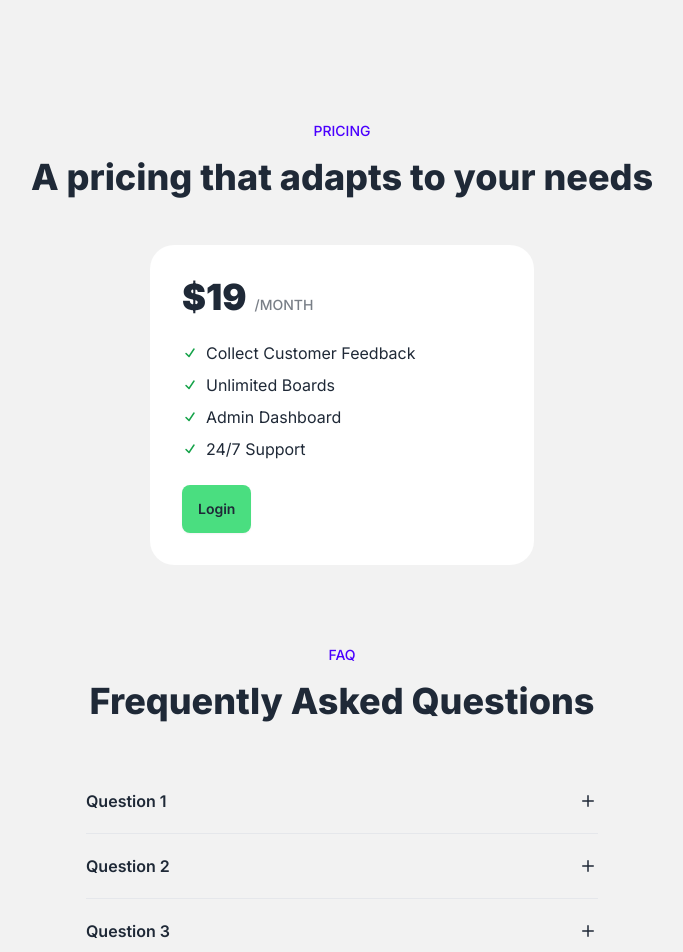
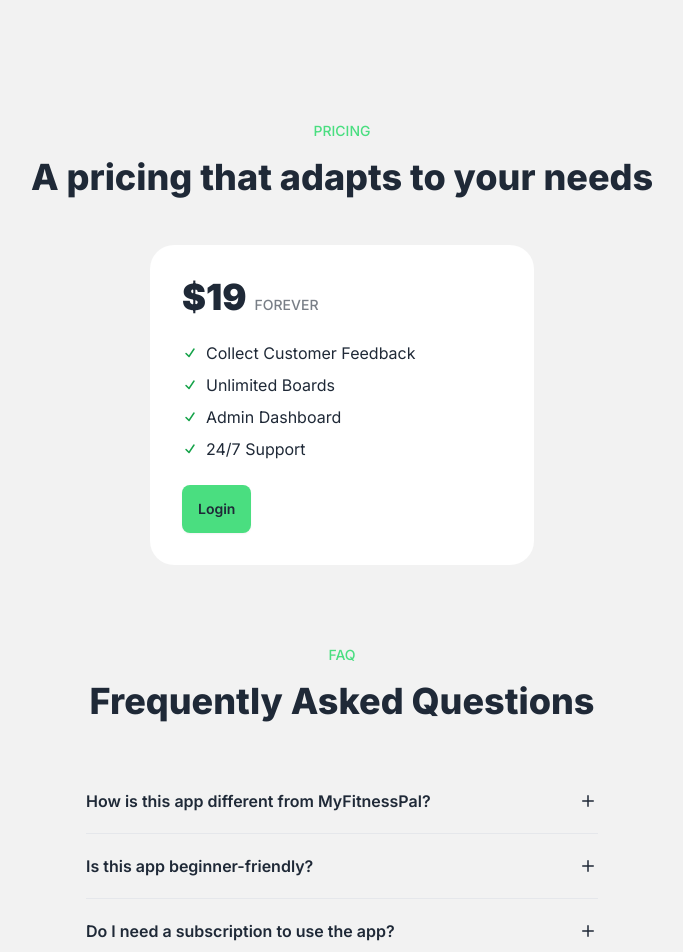
Before and after one commit to codenkill/fredfirstapplication, a Next.js app: page / in a window 1280 px wide. Shown: the part 720-1672 px from the top of the page, without its empty margins (298-981 px from the left). Built offline with nearby package versions, Linux system fonts and the light colour scheme; no server answers.

Commit message:
Update Pricing and FAQ text colors to green

```diff
--- a/app/page.js
+++ b/app/page.js
@@ -54,7 +54,7 @@ export default async function Home() {
     {/* PRICING */}
     <section className="bg-base-200" id="pricing">
       <div className="px-8 py-20 max-w-3xl mx-auto"></div>
-        <p className="text-sm uppercase font-medium text-center text-primary mb-4">
+        <p className="text-sm uppercase font-medium text-center text-green-400 mb-4">
           Pricing
         </p>
         <h2 className="text-3xl lg:text-4xl font-extrabold mb-12 text-center">
@@ -64,7 +64,7 @@ export default async function Home() {
         <div className="p-8 bg-base-100 w-96 rounded-3xl mx-auto space-y-6">
           <div className="flex gap-2 items-baseline">
            <div className="text-4xl font-black">$19</div>
-           <div className="uppercase text-sm font-medium opacity-60">/month</div>
+           <div className="uppercase text-sm font-medium opacity-60">forever</div>
            </div>
 
         <ul className="space-y-2">
@@ -143,7 +143,7 @@ export default async function Home() {
     {/* FAQ */}
     <section className="bg-base-200" id="faq">
       <div className="py-20 px-8 max-w-3xl mx-auto">
-        <p className="text-sm uppercase font-medium text-center text-primary mb-4">
+        <p className="text-sm uppercase font-medium text-center text-green-400 mb-4">
           FAQ
         </p>
         <h2 className="text-3xl lg:text-4xl font-extrabold mb-12 text-center">
@@ -153,16 +153,16 @@ export default async function Home() {
           {
             [
               {
-                question: "Question 1",
-                answer: "Answer 1"
+                question: "How is this app different from MyFitnessPal?",
+                answer: "Unlike MyFitnessPal, which focuses on calorie counting, our app is designed to give you personalized insights based on your habits."
               },
               {
-                question: "Question 2",
-                answer: "Answer 2"
+                question: "Is this app beginner-friendly?",
+                answer: "Absolutely! We built this app to be simple, intuitive, and frustration-free. Whether you’re just starting your health journey or you’re a seasoned pro, our features adapt to your level—no overwhelming dashboards or confusing settings."
               },
               {
-                question: "Question 3",
-                answer: "Answer 3"
+                question: "Do I need a subscription to use the app?",
+                answer: "Yes, but unlike most fitness apps that charge monthly fees, we offer a one-time payment of just €19.99—forever for the first 20 customers. No hidden costs, no recurring charges — just full access for life."
               },
             ].map((qa) => (
               <FAQListItem key={qa.question} qa={qa} />
```
